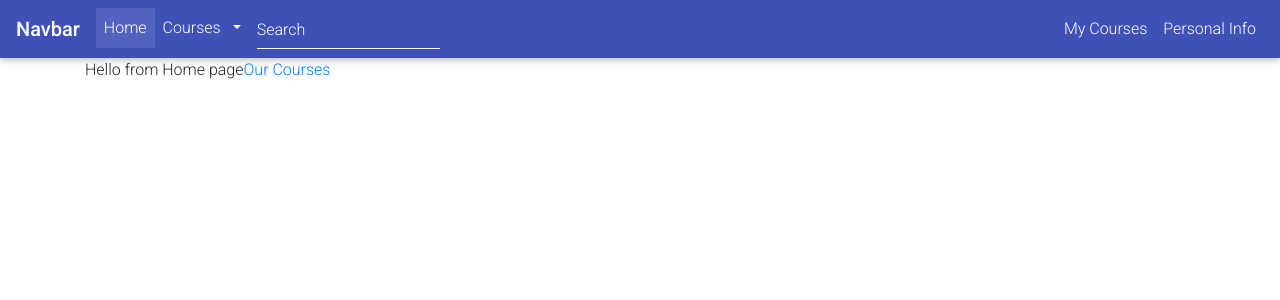
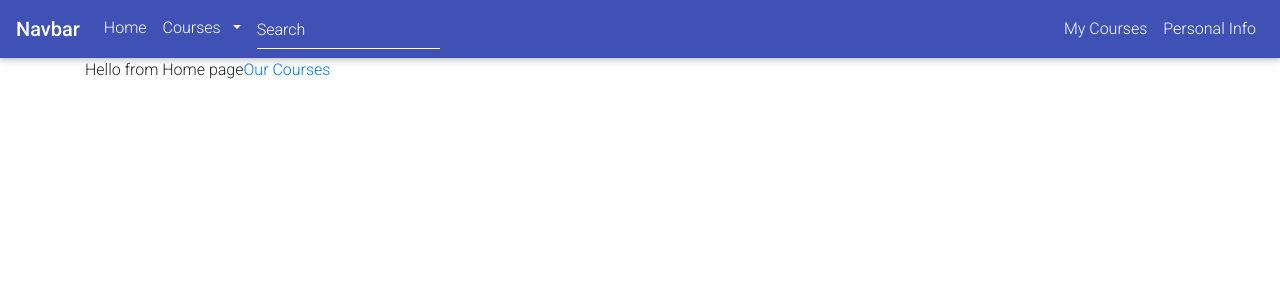
Before and after one commit to roee030/courses-app-react, a React (Create React App) app: page / in a window 1280 px wide. Shown: the top 300 px of the page. Built offline with nearby package versions, Linux system fonts and the light colour scheme.

Commit message:
remove active button style

```diff
--- a/src/components/Navbar.js
+++ b/src/components/Navbar.js
@@ -24,7 +24,7 @@ render() {
         <MDBNavbarToggler onClick={this.toggleCollapse} />
         <MDBCollapse id="navbarCollapse3" isOpen={this.state.isOpen} navbar>
           <MDBNavbarNav left>
-            <MDBNavItem active>
+            <MDBNavItem >
               <MDBNavLink to="#!">Home</MDBNavLink>
             </MDBNavItem>
             <MDBNavItem>
```
Also changed, not shown: src/components/Container.js (deleted).
